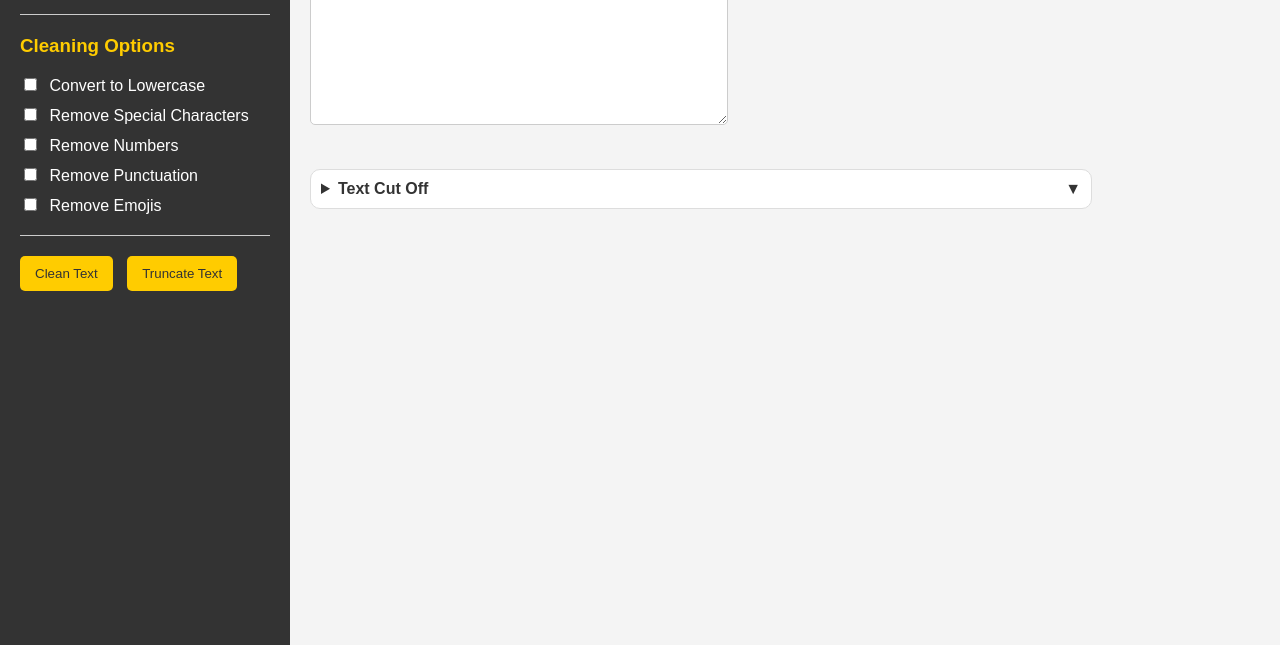
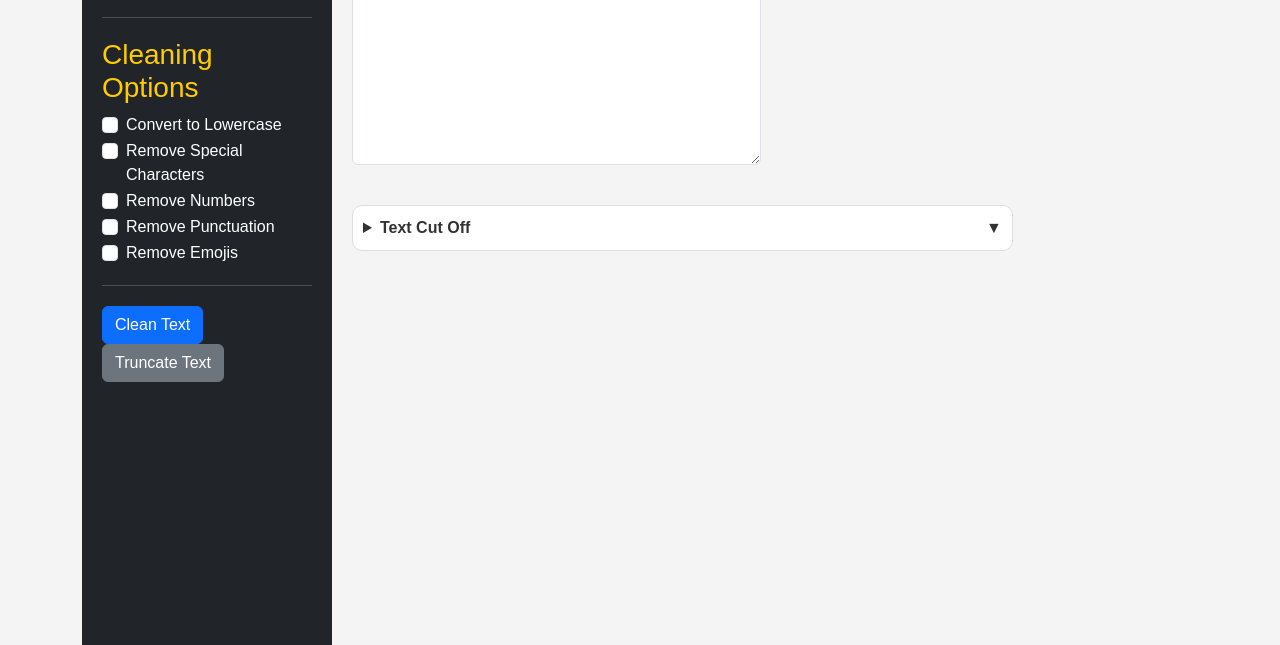
Before and after one commit to thomasthaddeus/Tokenizer, a website with bundled scripts: page src/index.html in a window 1280 px wide. Shown: the part 155-800 px from the top of the page. Built offline with nearby package versions, Linux system fonts and the light colour scheme.

Commit message:
update index

```diff
--- a/src/index.html
+++ b/src/index.html
@@ -1,56 +1,59 @@
+<!-- index.html -->
 <!DOCTYPE html>
 <html lang="en">
 
 <head>
   <title>Text Truncator with File Upload</title>
   <link rel="stylesheet" type="text/css" href="css/styles.css" />
+  <link href="https://cdn.jsdelivr.net/npm/bootstrap@5.3.3/dist/css/bootstrap.min.css" rel="stylesheet"
+    integrity="sha384-QWTKZyjpPEjISv5WaRU9OFeRpok6YctnYmDr5pNlyT2bRjXh0JMhjY6hW+ALEwIH" crossorigin="anonymous">
 </head>
 
 <body>
   <div class="container">
-    <div class="sidebar">
+    <div class="sidebar bg-dark text-white">
       <h3>Token Limit</h3>
-      <input type="number" id="maxTokens" placeholder="Max tokens (default 7000)" />
-      <input type="file" id="fileInput" />
-      <div class="separator"></div>
+      <input type="number" id="maxTokens" class="form-control" placeholder="Max tokens (default 7000)" />
+      <input type="file" id="fileInput" class="form-control" />
+      <hr class="separator" />
       <h3>Cleaning Options</h3>
-      <div class="checkbox-container">
-        <input type="checkbox" id="lowercase">
-        <label for="lowercase">Convert to Lowercase</label>
+      <div class="form-check">
+        <input type="checkbox" id="lowercase" class="form-check-input">
+        <label for="lowercase" class="form-check-label">Convert to Lowercase</label>
       </div>
-      <div class="checkbox-container">
-        <input type="checkbox" id="removeSpecialChars">
-        <label for="removeSpecialChars">Remove Special Characters</label>
+      <div class="form-check">
+        <input type="checkbox" id="removeSpecialChars" class="form-check-input">
+        <label for="removeSpecialChars" class="form-check-label">Remove Special Characters</label>
       </div>
-      <div class="checkbox-container">
-        <input type="checkbox" id="removeNumbers">
-        <label for="removeNumbers">Remove Numbers</label>
+      <div class="form-check">
+        <input type="checkbox" id="removeNumbers" class="form-check-input">
+        <label for="removeNumbers" class="form-check-label">Remove Numbers</label>
       </div>
-      <div class="checkbox-container">
-        <input type="checkbox" id="removePunctuation">
-        <label for="removePunctuation">Remove Punctuation</label>
+      <div class="form-check">
+        <input type="checkbox" id="removePunctuation" class="form-check-input">
+        <label for="removePunctuation" class="form-check-label">Remove Punctuation</label>
       </div>
-      <div class="checkbox-container">
-        <input type="checkbox" id="removeEmojis">
-        <label for="removeEmojis">Remove Emojis</label>
+      <div class="form-check">
+        <input type="checkbox" id="removeEmojis" class="form-check-input">
+        <label for="removeEmojis" class="form-check-label">Remove Emojis</label>
       </div>
-      <div class="separator"></div>
+      <hr class="separator" />
       <div class="button-container">
-        <button id="cleanButton">Clean Text</button>
-        <button id="truncateButton">Truncate Text</button>
+        <button id="cleanButton" class="btn btn-primary">Clean Text</button>
+        <button id="truncateButton" class="btn btn-secondary">Truncate Text</button>
       </div>
     </div>
     <div class="main-content">
       <h2>Text Truncator with File Upload</h2>
 
-      <div class="text-areas">
-        <div class="input-area">
-          <textarea id="inputText" rows="10" placeholder="Or enter text here..."></textarea>
+      <div class="text-areas d-flex">
+        <div class="input-area flex-grow-1 me-2">
+          <textarea id="inputText" class="form-control" rows="10" placeholder="Or enter text here..."></textarea>
         </div>
-        <div class="output-area">
+        <div class="output-area flex-grow-1">
           <details>
             <summary>Truncated Text</summary>
-            <textarea id="outputText" rows="10" readonly></textarea>
+            <textarea id="outputText" class="form-control" rows="10" readonly></textarea>
           </details>
         </div>
       </div>
@@ -58,12 +61,15 @@
       <div class="cut-off-area">
         <details>
           <summary>Text Cut Off</summary>
-          <textarea id="cutOffText" rows="10" readonly></textarea>
+          <textarea id="cutOffText" class="form-control" rows="10" readonly></textarea>
         </details>
       </div>
     </div>
   </div>
   <script type="module" src="js/main.js"></script>
+  <script src="https://cdn.jsdelivr.net/npm/bootstrap@5.3.3/dist/js/bootstrap.bundle.min.js"
+    integrity="sha384-YvpcrYf0tY3lHB60NNkmXc5s9fDVZLESaAA55NDzOxhy9GkcIdslK1eN7N6jIeHz"
+    crossorigin="anonymous"></script>
 </body>
 
 </html>
```
Also changed, not shown: 1 other file.
